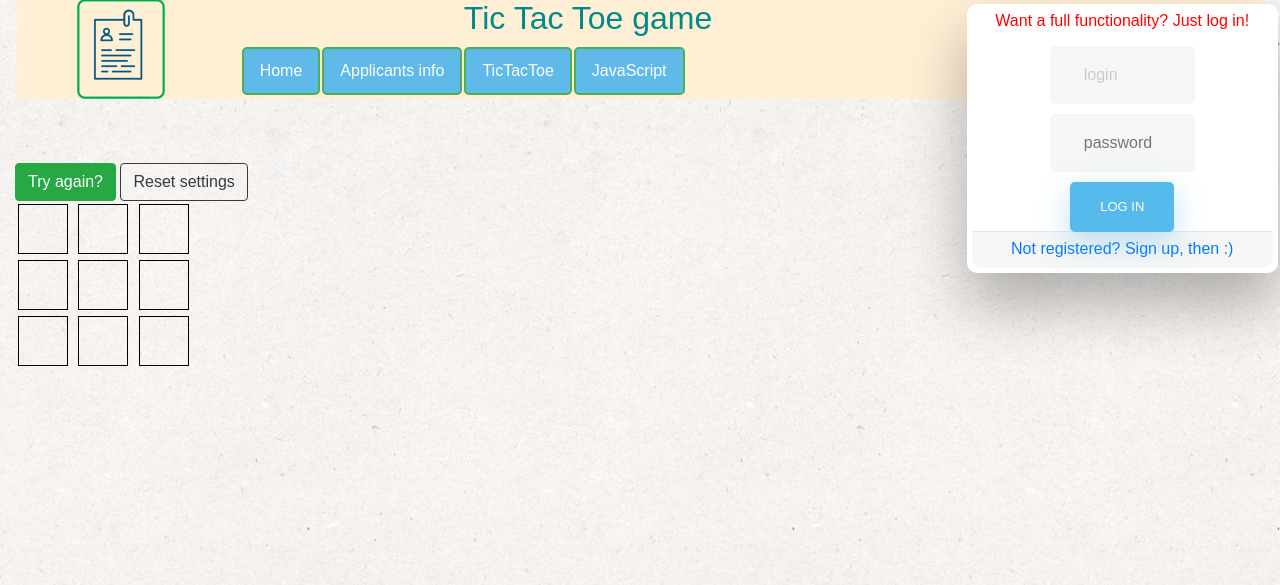
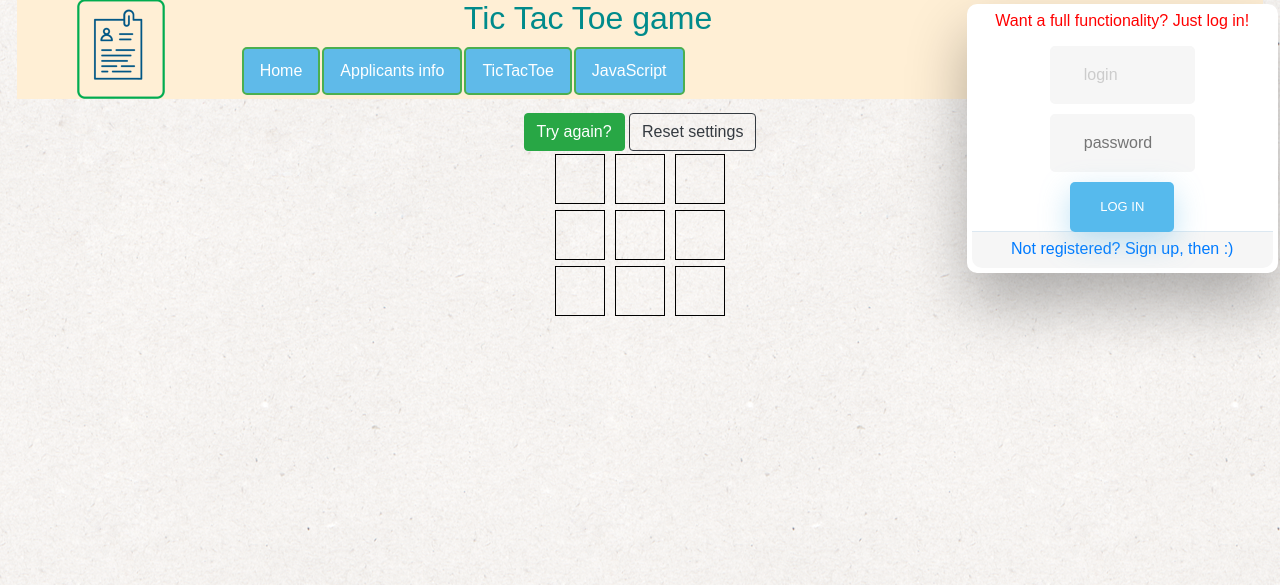
Before and after one commit to Harnet69/Application-process-python, a Flask app: page /tic-tac-toe-game in a window 1280 px wide. Shown: the top 585 px of the page. Run offline with Flask 2, Linux system fonts and the light colour scheme; some libraries are stand-ins or nearby versions; some web fonts are replaced.

Commit message:
Fixed some markup

```diff
--- a/static/css/style.css
+++ b/static/css/style.css
@@ -3,6 +3,12 @@ body {
     background-repeat: repeat;
     font-family: 'Acme', sans-serif;
     color: black;
+}
+
+#game-content{
+    text-align: center;
+    margin: -50px auto 0 auto;
+    padding-bottom: 10px;
 }
 
 .game-cell {
--- a/templates/tic-tac-toe-game.html
+++ b/templates/tic-tac-toe-game.html
@@ -13,6 +13,7 @@
 {% block h1 %}Tic Tac Toe game{% endblock %}
 
 {% block content %}
+    <div id="game-content">
         <nav>
             <button id="retry-button" class="btn btn-success" onclick="window.location.reload(false);">Try again?</button>
             <a href="/tic-tac-toe" class="btn btn-outline-dark">Reset settings</a>
@@ -29,4 +30,5 @@
                 </div>
             {% endfor %}
         </div>
+    </div>
 {% endblock %}
```
Lines whose indentation alone changed are shown as unchanged.
